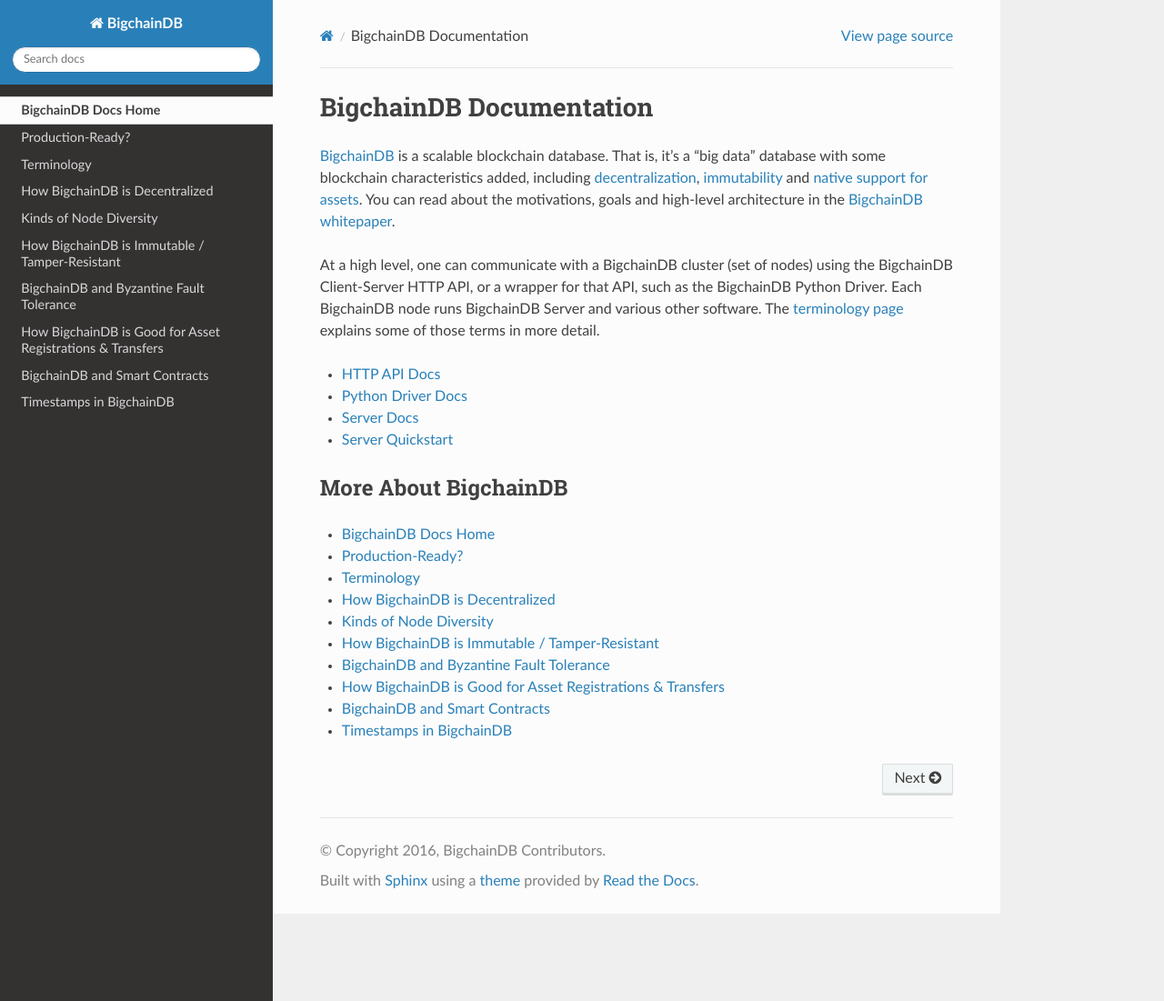
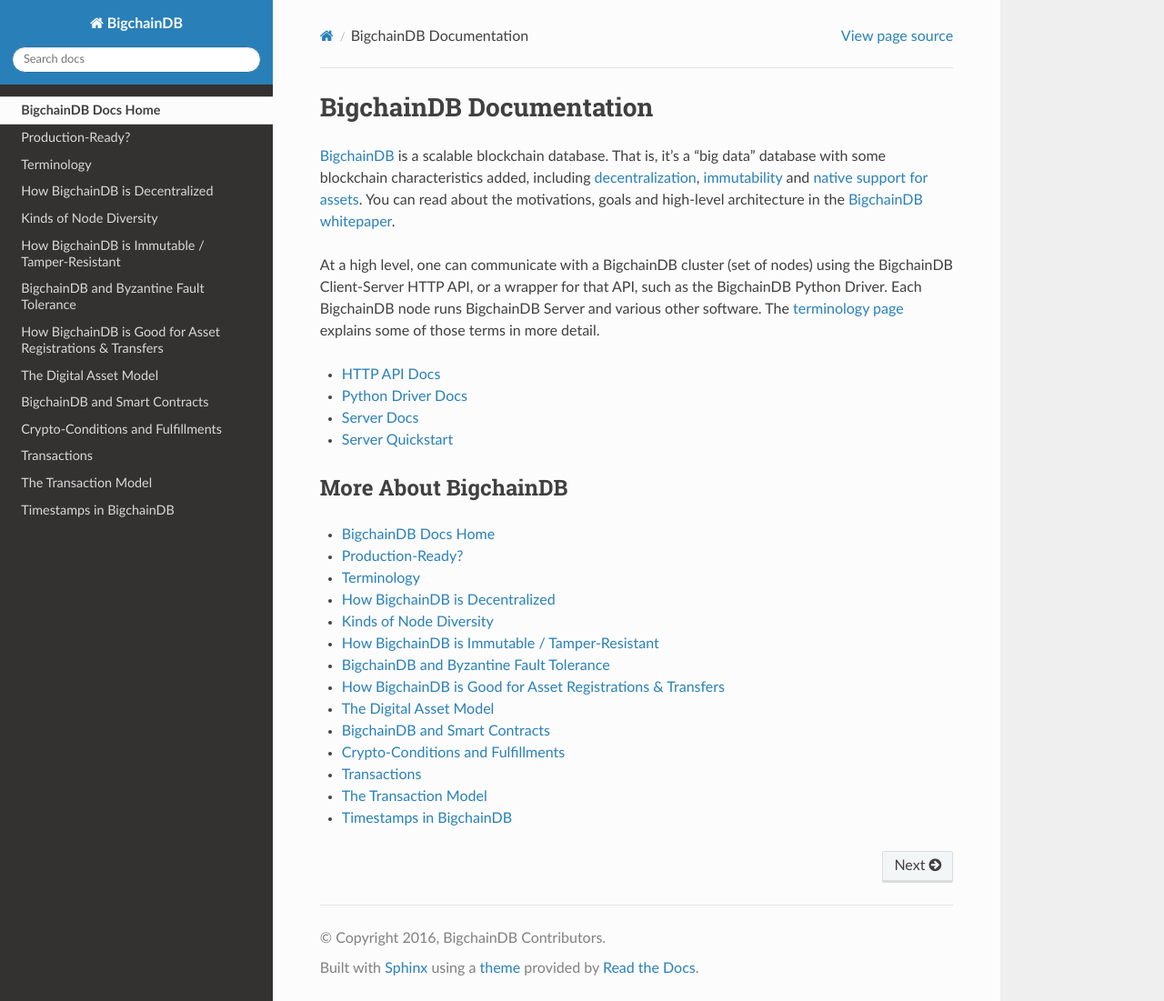
Before and after one commit to thebeast0407/docs-root, a Sphinx documentation site: the page built from docs/source/index.rst, in a window 1280 px wide and 1101 px high. Shown: the whole window at 91% size. Built offline with Sphinx 7.4.7 and the Read the Docs theme 2.0.0, drawn with Linux system fonts in a browser that asks for light colours; part of the change alters nothing that is shown.

Commit message:
Moved pieces of old models.md file to root docs

````diff
--- /dev/null
+++ b/docs/source/asset-model.md
@@ -0,0 +1,32 @@
+# The Digital Asset Model
+
+To avoid redundant data in transactions the digital asset model is different for `CREATE` and `TRANSFER` transactions.
+
+The digital asset properties are defined at creation time in a `CREATE` transaction with the following model:
+```json
+{
+    "id": "<uuid>",
+    "divisible": "<true | false>",
+    "updatable": "<true | false>",
+    "refillable": "<true | false>",
+    "data": "<json document>"
+}
+```
+
+For `TRANSFER` transactions we only keep the asset id.
+```json
+{
+    "id": "<uuid>",
+}
+```
+
+
+- `id`: UUID version 4 (random) converted to a string of hex digits in standard form. Added server side.
+- `divisible`: Whether the asset is divisible or not. Defaults to false.
+- `updatable`: Whether the data in the asset can be updated in the future or not. Defaults to false.
+- `refillable`: Whether the amount of the asset can change after its creation. Defaults to false.
+- `data`: A user supplied JSON document with custom information about the asset. Defaults to null.
+- _amount_: The amount of "shares". Only relevant if the asset is marked as divisible. Defaults to 1. The amount is not specified in the asset, but in the conditions (see next section).
+
+At the time of this writing divisible, updatable, and refillable assets are not yet implemented.
+See [Issue #487 on Github](https://github.com/bigchaindb/bigchaindb/issues/487)
--- /dev/null
+++ b/docs/source/crypto-conditions.md
@@ -0,0 +1,133 @@
+# Crypto-Conditions and Fulfillments
+
+To create a transaction that transfers an asset to new owners, one must fulfill the asset’s current conditions (crypto-conditions). The most basic kinds of conditions are:
+
+* **A hashlock condition:** One can fulfill a hashlock condition by providing the correct “preimage” (similar to a password or secret phrase)
+* **A simple signature condition:** One can fulfill a simple signature condition by a providing a valid cryptographic signature (i.e. corresponding to the public key of an owner, usually)
+* **A timeout condition:** Anyone can fulfill a timeout condition before the condition’s expiry time. After the expiry time, nobody can fulfill the condition. Another way to say this is that a timeout condition’s fulfillment is valid (TRUE) before the expiry time and invalid (FALSE) after the expiry time. Note: at the time of writing, timeout conditions are BigchainDB-specific (i.e. not part of the Interledger specs).
+
+A more complex condition can be composed by using n of the above conditions as inputs to an m-of-n threshold condition (a logic gate which outputs TRUE iff m or more inputs are TRUE). If there are n inputs to a threshold condition:
+* 1-of-n is the same as a logical OR of all the inputs
+* n-of-n is the same as a logical AND of all the inputs
+
+For example, one could create a condition requiring that m (of n) owners provide signatures before their asset can be transferred to new owners.
+
+One can also put different weights on the inputs to threshold condition, along with a threshold that the weighted-sum-of-inputs must pass for the output to be TRUE. Weights could be used, for example, to express the number of shares that someone owns in an asset.
+
+The (single) output of a threshold condition can be used as one of the inputs of other threshold conditions. This means that one can combine threshold conditions to build complex logical expressions, e.g. (x OR y) AND (u OR v).
+
+Aside: In BigchainDB, the output of an m-of-n threshold condition can be inverted on the way out, so an output that would have been TRUE would get changed to FALSE (and vice versa). This enables the creation of NOT, NOR and NAND gates. At the time of writing, this “inverted threshold condition” is BigchainDB-specific (i.e. not part of the Interledger specs). It should only be used in combination with a timeout condition.
+
+When one creates a condition, one can calculate its fulfillment length (e.g. 96). The more complex the condition, the larger its fulfillment length will be. A BigchainDB federation can put an upper limit on the allowed fulfillment length, as a way of capping the complexity of conditions (and the computing time required to validate them).
+
+If someone tries to make a condition where the output of a threshold condition feeds into the input of another “earlier” threshold condition (i.e. in a closed logical circuit), then their computer will take forever to calculate the (infinite) “condition URI”, at least in theory. In practice, their computer will run out of memory or their client software will timeout after a while.
+
+Aside: In what follows, the list of `owners_after` (in a condition) is always who owned the asset at the time the transaction completed, but before the next transaction started. The list of `owners_before` (in a fulfillment) is always equal to the list of `owners_after` in that asset's previous transaction.
+
+## (Crypto-) Conditions
+
+### One New Owner
+
+If there is only one _new owner_, the condition will be a simple signature condition (i.e. only one signature is required).
+
+```json
+{
+    "cid": "<condition index>",
+    "condition": {
+        "details": {
+            "bitmask": "<base16 int>",
+            "public_key": "<new owner public key>",
+            "signature": null,
+            "type": "fulfillment",
+            "type_id": "<base16 int>"
+        },
+        "uri": "<string>"
+    },
+    "owners_after": ["<new owner public key>"],
+    "amount": "<int>"
+}
+```
+
+- **Condition header**:
+    - `cid`: Condition index so that we can reference this output as an input to another transaction. It also matches
+    the input `fid`, making this the condition to fulfill in order to spend the asset used as input with `fid`.
+    - `owners_after`: A list containing one item: the public key of the new owner.
+	- `amount`: The amount of shares for a divisible asset to send to the new owners.
+- **Condition body**:
+    - `bitmask`: A set of bits representing the features required by the condition type.
+    - `public_key`: The new owner's public key.
+    - `type_id`: The fulfillment type ID; see the [ILP spec](https://interledger.org/five-bells-condition/spec.html).
+    - `uri`: Binary representation of the condition using only URL-safe characters.
+
+### Multiple New Owners
+
+If there are multiple _new owners_, they can create a ThresholdCondition requiring a signature from each of them in order
+to spend the asset. For example:
+
+```json
+{
+    "cid": "<condition index>",
+    "condition": {
+        "details": {
+            "bitmask": 41,
+            "subfulfillments": [
+                {
+                    "bitmask": 32,
+                    "public_key": "<new owner 1 public key>",
+                    "signature": null,
+                    "type": "fulfillment",
+                    "type_id": 4,
+                    "weight": 1
+                },
+                {
+                    "bitmask": 32,
+                    "public_key": "<new owner 2 public key>",
+                    "signature": null,
+                    "type": "fulfillment",
+                    "type_id": 4,
+                    "weight": 1
+                }
+            ],
+            "threshold": 2,
+            "type": "fulfillment",
+            "type_id": 2
+        },
+        "uri": "cc:2:29:ytNK3X6-bZsbF-nCGDTuopUIMi1HCyCkyPewm6oLI3o:206"},
+        "owners_after": [
+            "owner 1 public key>",
+            "owner 2 public key>"
+        ]
+}
+```
+
+- `subfulfillments`: a list of fulfillments
+    - `weight`: integer weight for each subfulfillment's contribution to the threshold
+- `threshold`: threshold to reach for the subfulfillments to reach a valid fulfillment
+
+The `weight`s and `threshold` could be adjusted. For example, if the `threshold` was changed to 1 above, then only one of the new owners would have to provide a signature to spend the asset.
+
+## Fulfillments
+
+### One Current Owner
+
+If there is only one _current owner_, the fulfillment will be a simple signature fulfillment (i.e. containing just one signature).
+
+```json
+{
+    "owners_before": ["<public key of the owner before the transaction happened>"],
+    "fid": 0,
+    "fulfillment": "cf:4:RxFzIE679tFBk8zwEgizhmTuciAylvTUwy6EL6ehddHFJOhK5F4IjwQ1xLu2oQK9iyRCZJdfWAefZVjTt3DeG5j2exqxpGliOPYseNkRAWEakqJ_UrCwgnj92dnFRAEE",
+    "input": {
+        "cid": 0,
+        "txid": "11b3e7d893cc5fdfcf1a1706809c7def290a3b10b0bef6525d10b024649c42d3"
+    }
+}
+```
+
+- `fid`: Fulfillment index. It matches a `cid` in the conditions with a new _crypto-condition_ that the new owner
+  needs to fulfill to spend this asset.
+- `owners_before`: A list of public keys of the owners before the transaction; in this case it has just one public key.
+- `fulfillment`: A crypto-conditions URI that encodes the cryptographic fulfillments like signatures and others, see [crypto-conditions](https://interledger.org/five-bells-condition/spec.html).
+- `input`: Pointer to the asset and condition of a previous transaction
+    - `cid`: Condition index
+    - `txid`: Transaction id
--- a/docs/source/index.rst
+++ b/docs/source/index.rst
@@ -30,5 +30,9 @@ More About BigchainDB
    immutable
    bft
    assets
+   asset-model
    smart-contracts
+   crypto-conditions
+   transactions
+   transaction-model
    timestamps
--- /dev/null
+++ b/docs/source/transaction-model.md
@@ -0,0 +1,43 @@
+# The Transaction Model
+
+```json
+{
+    "id": "<hash of transaction, excluding signatures (see explanation)>",
+    "transaction": {
+        "version": "<version number of the transaction model>",
+        "fulfillments": ["<list of fulfillments>"],
+        "conditions": ["<list of conditions>"],
+        "operation": "<string>",
+        "timestamp": "<timestamp from client>",
+        "asset": "<digital asset description (explained in the next section)>",
+        "metadata": {
+            "id": "<uuid>",
+            "data": "<any JSON document>"
+        }
+    }
+}
+```
+
+Here's some explanation of the contents of a transaction:
+
+- `id`: The hash of everything inside the serialized `transaction` body (i.e. `fulfillments`, `conditions`, `operation`, `timestamp` and `data`; see below), with one wrinkle: for each fulfillment in `fulfillments`, `fulfillment` is set to `null`. The `id` is also the database primary key.
+- `transaction`:
+    - `version`: Version number of the transaction model, so that software can support different transaction models.
+    - `fulfillments`: List of fulfillments. Each _fulfillment_ contains a pointer to an unspent asset
+    and a _crypto fulfillment_ that satisfies a spending condition set on the unspent asset. A _fulfillment_
+    is usually a signature proving the ownership of the asset.
+    See [Conditions and Fulfillments](#conditions-and-fulfillments) below.
+    - `conditions`: List of conditions. Each _condition_ is a _crypto-condition_ that needs to be fulfilled by a transfer transaction in order to transfer ownership to new owners.
+    See [Conditions and Fulfillments](#conditions-and-fulfillments) below.
+    - `operation`: String representation of the operation being performed (currently either "CREATE" or "TRANSFER"). It determines how the transaction should be validated.
+    - `timestamp`: The Unix time when the transaction was created. It's provided by the client. See [the section on timestamps](timestamps.html).
+	- `asset`: Definition of the digital asset. See next section.
+    - `metadata`:
+        - `id`: UUID version 4 (random) converted to a string of hex digits in standard form.
+        - `data`: Can be any JSON document. It may be empty in the case of a transfer transaction.
+
+Later, when we get to the models for the block and the vote, we'll see that both include a signature (from the node which created it). You may wonder why transactions don't have signatures... The answer is that they do! They're just hidden inside the `fulfillment` string of each fulfillment. A creation transaction is signed by the node that created it. A transfer transaction is signed by whoever currently controls or owns it.
+
+What gets signed? For each fulfillment in the transaction, the "fullfillment message" that gets signed includes the `operation`, `timestamp`, `data`, `version`, `id`, corresponding `condition`, and the fulfillment itself, except with its fulfillment string set to `null`. The computed signature goes into creating the `fulfillment` string of the fulfillment.
+
+One other note: Currently, transactions contain only the public keys of asset-owners (i.e. who own an asset or who owned an asset in the past), inside the conditions and fulfillments. A transaction does _not_ contain the public key of the client (computer) which generated and sent it to a BigchainDB node. In fact, there's no need for a client to _have_ a public/private keypair. In the future, each client may also have a keypair, and it may have to sign each sent transaction (using its private key); see [Issue #347 on GitHub](https://github.com/bigchaindb/bigchaindb/issues/347). In practice, a person might think of their keypair as being both their "ownership-keypair" and their "client-keypair," but there is a difference, just like there's a difference between Joe and Joe's computer.
--- /dev/null
+++ b/docs/source/transactions.md
@@ -0,0 +1,25 @@
+# Transactions
+
+In BigchainDB, _Transactions_ are used to register, issue, create or transfer things (e.g. assets).
+
+Transactions are the most basic kind of record stored by BigchainDB. There are two kinds: creation transactions and transfer transactions.
+
+A _creation transaction_ can be used to register, issue, create or otherwise initiate the history of a single thing (or asset) in BigchainDB. For example, one might register an identity or a creative work. The things are often called "assets" but they might not be literal assets. A creation transaction also establishes the initial owner or owners of the asset. Only a federation node can create a valid creation transaction (but it's usually made based on a message from a client).
+
+Currently, BigchainDB only supports indivisible assets. You can't split an asset apart into multiple assets, nor can you combine several assets together into one. [Issue #129](https://github.com/bigchaindb/bigchaindb/issues/129) is an enhancement proposal to support divisible assets.
+
+A _transfer transaction_ can transfer one or more assets to new owners.
+
+BigchainDB works with the [Interledger Protocol (ILP)](https://interledger.org/), a protocol for transferring assets between different ledgers, blockchains or payment systems.
+
+The owner(s) of an asset can specifiy conditions (ILP crypto-conditions) which others must fulfill (satisfy) in order to become the new owner(s) of the asset. For example, a crypto-condition might require a signature from the owner, or from m-of-n owners (e.g. 3-of-4).
+
+When someone creates a transfer transaction with the goal of changing an asset's owners, they must fulfill the asset's current crypto-conditions (i.e. in a fulfillment), and they must provide new conditions (including the list of new owners).
+
+Today, every transaction contains exactly one fulfillment-condition pair. The fulfillment in a transfer transaction (input) must correspond to a condition (output) in a previous transaction.
+
+When a node is asked to check the validity of a transaction, it must do several things; the main things are:
+
+* double-spending checks (for transfer transactions),
+* hash validation (i.e. is the calculated transaction hash equal to its id?), and
+* validation of all fulfillments, including validation of cryptographic signatures if they’re among the conditions.
````
